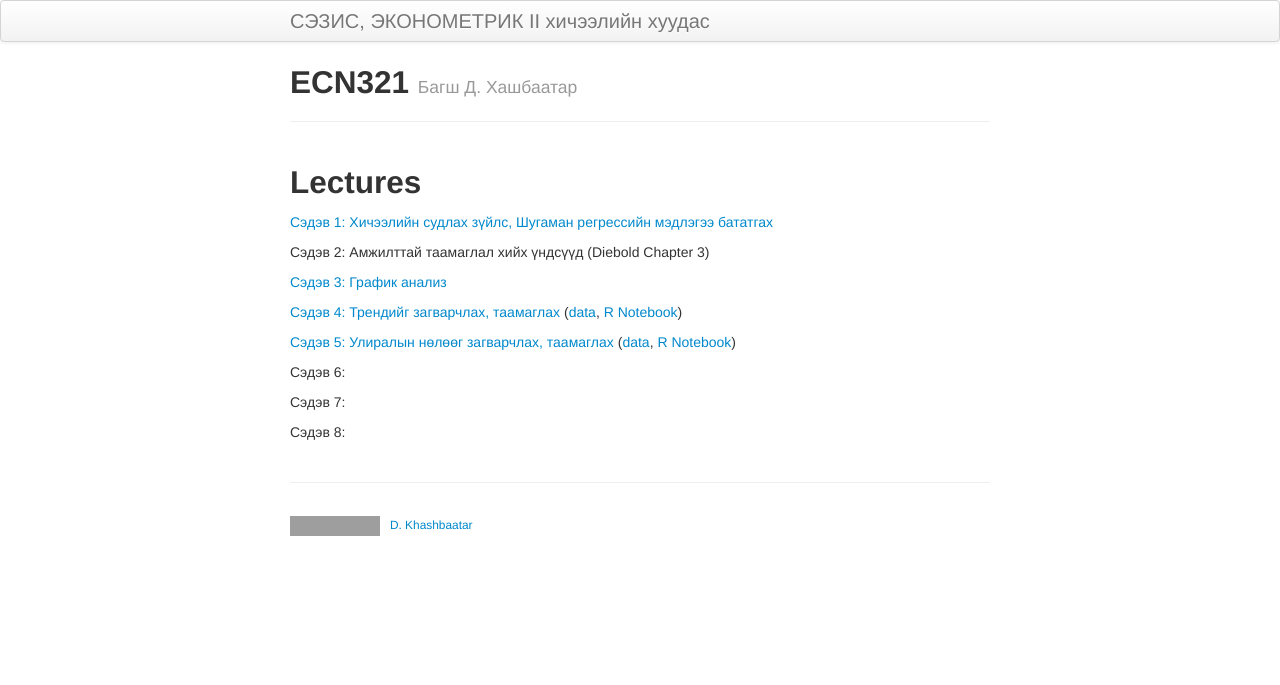
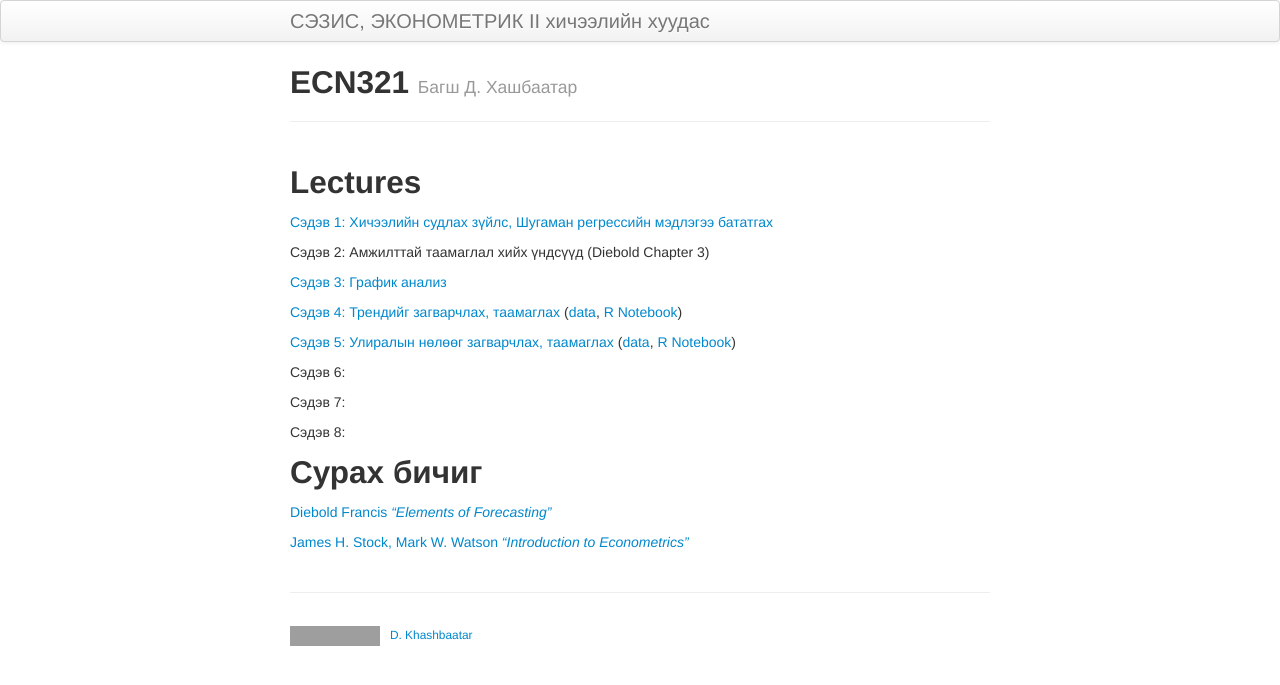
Before and after one commit to Suvd91/ecn321, a Jekyll site: the page built from index.md, in a window 1280 px wide. Shown: the top 685 px of the page. Built offline with Jekyll 4.4.1, drawn with Linux system fonts in a browser that asks for light colours; grey boxes are pictures that could not be loaded.

Commit message:
edit index.md

```diff
--- a/index.md
+++ b/index.md
@@ -22,3 +22,10 @@ description:
 Сэдэв 7:
 
 Сэдэв 8:
+
+
+## Сурах бичиг
+
+[Diebold Francis *"Elements of Forecasting"*](https://www.sas.upenn.edu/~fdiebold/Textbooks.html)
+
+[James H. Stock, Mark W. Watson *"Introduction to Econometrics"*](https://scholar.harvard.edu/stock/pages/introduction-econometrics)
```
Also changed, not shown: 1 other file.
